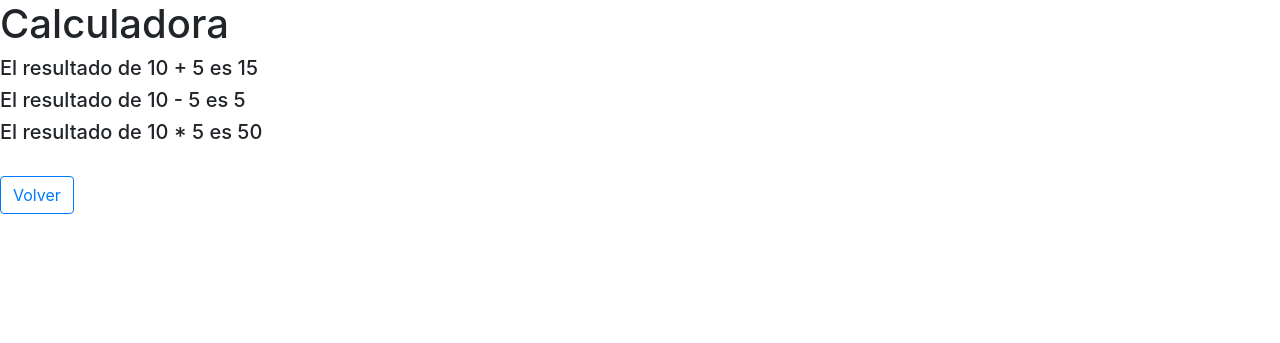
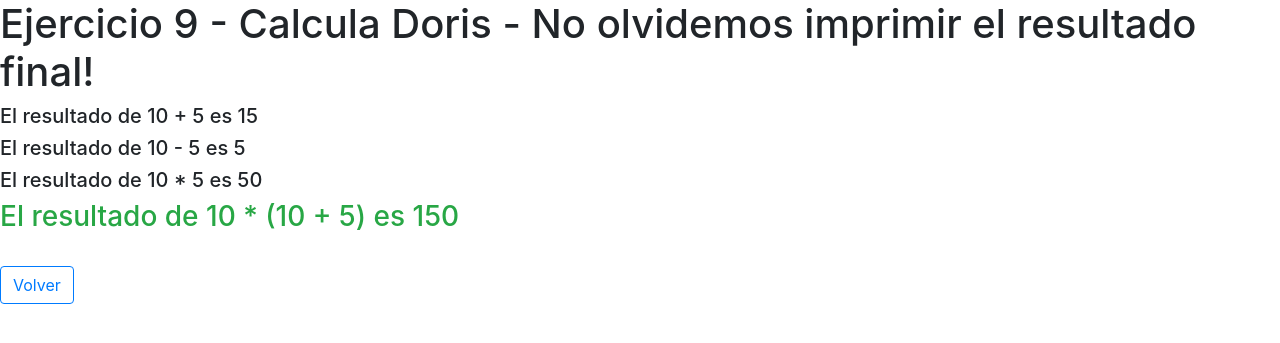
Before and after one commit to sebastiantofano/tp5-pw2-varios, a PHP site: page /ejercicio9/index.php in a window 1280 px wide. Shown: the top 343 px of the page. Run offline with PHP 8.4, Linux system fonts and the light colour scheme.

Commit message:
TP terminado

```diff
--- a/ejercicio1/cargar-imagen.php
+++ b/ejercicio1/cargar-imagen.php
@@ -4,7 +4,7 @@ $dir = "./img/";
 $tipoArchivo = $_FILES['imagen']['type'];
 $tamanoArchivo = $_FILES['imagen']['size'];
 
-if (!((strpos($tipoArchivo, "jpeg") || strpos($tipoArchivo, "jpg") || strpos($tipoArchivo, "png")) && ($tamanoArchivo  < 50000000))){
+if (!((strpos($tipoArchivo, "jpeg") || strpos($tipoArchivo, "jpg") || strpos($tipoArchivo, "png") || (strpos($tipoArchivo, "gif"))) && ($tamanoArchivo  < 50000000))){
     header("location: index.php?carga=3");
     exit();
 }else{
--- a/ejercicio1/listado-imagenes.php
+++ b/ejercicio1/listado-imagenes.php
@@ -13,7 +13,7 @@
           integrity="sha384-9aIt2nRpC12Uk9gS9baDl411NQApFmC26EwAOH8WgZl5MYYxFfc+NcPb1dKGj7Sk" crossorigin="anonymous">
 </head>
 <body>
-    <h1>Listado de Imágenes</h1>
+    <h1>Ejercicio 2 - Insta-reciclando (para cuidar el medio ambiente)</h1>
     <?php
     $dir = './img/';
     $dirArray = dir($dir);
--- a/ejercicio10/public/index.php
+++ b/ejercicio10/public/index.php
@@ -19,7 +19,7 @@ include_once "../scr/FantasmaComestible.php";
           integrity="sha384-9aIt2nRpC12Uk9gS9baDl411NQApFmC26EwAOH8WgZl5MYYxFfc+NcPb1dKGj7Sk" crossorigin="anonymous">
 </head>
 <body>
-    <h1>Ejercicio 10 - Pacman</h1>
+    <h1>Ejercicio 10 - Packman come tuti</h1>
 
     <?php
     $pacman = new Pacman();
@@ -38,7 +38,7 @@ include_once "../scr/FantasmaComestible.php";
             $pacman->chocaContra($fantasmaComestible);
             $pacman->chocaContra($fantasmaComestible);
 
-//            $pacman->chocaContra($fantasma);
+            $pacman->chocaContra($fantasma);
             $pacman->chocaContra($fantasma);
             $pacman->chocaContra($fantasma);
 
@@ -56,7 +56,7 @@ include_once "../scr/FantasmaComestible.php";
        $restablecido = restablecerPacman($pacman);
        $vidasRestablecidas = $pacman->getVidas();
        $puntosRestablecidos = $pacman->getPuntos();
-        echo $restablecido;
+        echo "<p class='text-success'>$restablecido";
         echo "<p class='h5'>Nuevas vidas: $vidasRestablecidas</p>";
         echo "<p class='h5'>Puntos: $puntosRestablecidos</p>";
     }
--- a/ejercicio10/scr/Fantasma.php
+++ b/ejercicio10/scr/Fantasma.php
@@ -4,6 +4,6 @@
 class Fantasma {
 
     public function meChoca($pac){
-        return $pac->restoVida();
+        $pac->restoVida();
     }
 }
--- a/ejercicio6/index.php
+++ b/ejercicio6/index.php
@@ -54,6 +54,7 @@ echo "<p class='h2'><strong>Diagonal principal: </strong></p>";
 for($i=1; $i<=10; $i++){
     echo "<span class='text-success h4'>".$ejesXY[$i][$i] . " - " . "</span>" ;
 }
+
 echo "<p class='h2'><strong>Diagonal secundaria: </strong></p>";
 for($i=10; $i>=1; $i--){
     echo "<span class='text-success h4'>".$ejesXY[11-$i][$i] . " - " . "</span>" ;
--- a/ejercicio7/index.php
+++ b/ejercicio7/index.php
@@ -16,7 +16,7 @@
           integrity="sha384-9aIt2nRpC12Uk9gS9baDl411NQApFmC26EwAOH8WgZl5MYYxFfc+NcPb1dKGj7Sk" crossorigin="anonymous">
 </head>
 <body>
-<h1>Ejercicio 7 - Búsqueda de palabra</h1>
+<h1>Ejercicio 7 - Buscando una palabra en un pajar, más bien en un String</h1>
 
 <?php
     $texto = "Sed ut perspiciatis unde omnis iste natus error sit voluptatem accusantium doloremque laudantium, totam rem aperiam, eaque ipsa quae ab illo inventore veritatis et quasi architecto beatae vitae dicta sunt explicabo. Nemo enim ipsam voluptatem quia voluptas sit aspernatur aut odit aut fugit, sed quia consequuntur magni dolores eos qui ratione voluptatem sequi nesciunt. Neque porro quisquam est, qui dolorem ipsum quia dolor sit amet, consectetur, adipisci velit, sed quia non numquam eius modi tempora incidunt ut labore et dolore magnam aliquam quaerat voluptatem. Ut enim ad minima veniam, quis nostrum exercitationem ullam corporis suscipit laboriosam, nisi ut aliquid ex ea commodi consequatur? Quis autem vel eum iure reprehenderit qui in ea voluptate velit esse quam nihil molestiae consequatur, vel illum qui dolorem eum fugiat quo voluptas nulla pariatur ?";
--- a/ejercicio9/index.php
+++ b/ejercicio9/index.php
@@ -17,17 +17,19 @@ include_once "./clases/Multiplicar.php";
           integrity="sha384-9aIt2nRpC12Uk9gS9baDl411NQApFmC26EwAOH8WgZl5MYYxFfc+NcPb1dKGj7Sk" crossorigin="anonymous">
 </head>
 <body>
-<h1>Calculadora</h1>
+<h1>Ejercicio 9 - Calcula Doris - No olvidemos imprimir el resultado final!</h1>
 <?php
     $operando1 = new Operando(10);
     $operando2 = new Operando(5);
     $resultado1 = new Sumar($operando1,$operando2);
     $resultado2 = new Restar($operando1,$operando2);
     $resultado3 = new Multiplicar($operando1,$operando2);
+    $resultadoFinal = new Multiplicar(new Operando(10), new Operando($resultado1->resolverEcuacion()));
 
     echo "<p class='h5'>El resultado de ".$operando1->getValor()." + " . $operando2->getValor() . " es ".$resultado1->resolverEcuacion()."</p>";
     echo "<p class='h5'>El resultado de ".$operando1->getValor()." - " . $operando2->getValor() . " es ".$resultado2->resolverEcuacion()."</p>";
     echo "<p class='h5'>El resultado de ".$operando1->getValor()." * " . $operando2->getValor() . " es ".$resultado3->resolverEcuacion()."</p>";
+echo "<p class='h3 text-success'>El resultado de ".$operando1->getValor()." * (".$operando1->getValor()." + " . $operando2->getValor() . ") es ".$resultadoFinal->resolverEcuacion()."</p>";
 ?>
 <br />
 <a href="../" class="btn btn-outline-primary ">Volver</a>
```
Also changed, not shown: ejercicio1/index.php (+7 -4 lines), ejercicio1/img/Nombre imagen 1.jpg (deleted), ejercicio1/img/Nombre imagen 2.jpg (deleted), ejercicio1/img/Nombre imagen 3.jpg (deleted), ejercicio1/img/jupiter.gif (added), ejercicio1/img/marte.jpg (added), ejercicio1/img/saturno.jpg (added), ejercicio9/clases/Multiplicar.php (line endings or trailing spaces).
